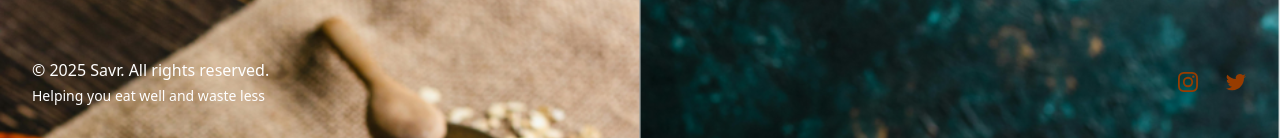
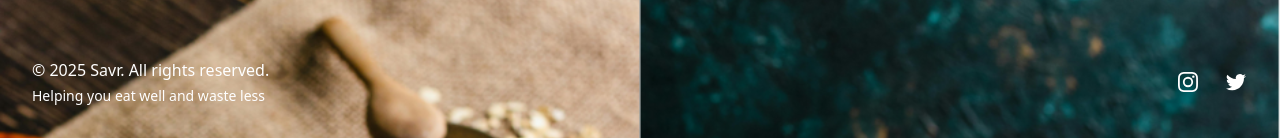
Before and after one commit to allapps123/chef-app, a React (Vite) app: page / in a window 1280 px wide. Shown: the part 4728-4866 px from the top of the page. Built offline with nearby package versions, Linux system fonts and the light colour scheme.

Commit message:
feat: update social media icon colors for better visibility

```diff
--- a/src/pages/LandingPage.tsx
+++ b/src/pages/LandingPage.tsx
@@ -465,11 +465,11 @@ const LandingPage: React.FC = () => {
                 <div className="text-sm mt-1">Helping you eat well and waste less</div>
               </div>
               <div className="flex space-x-6">
-                <a href="#" className="text-amber-800 hover:text-amber-600 transition-colors">
+                <a href="#" className="text-white hover:text-amber-600 transition-colors">
                   <span className="sr-only">Instagram</span>
                   <InstagramIcon/>
                 </a>
-                <a href="#" className="text-amber-800 hover:text-amber-600 transition-colors">
+                <a href="#" className="text-white hover:text-amber-600 transition-colors">
                   <span className="sr-only">Twitter</span>
                   <TwitterIcon/>
                 </a>
```
